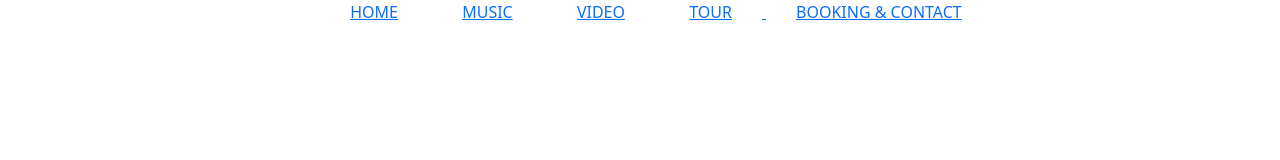
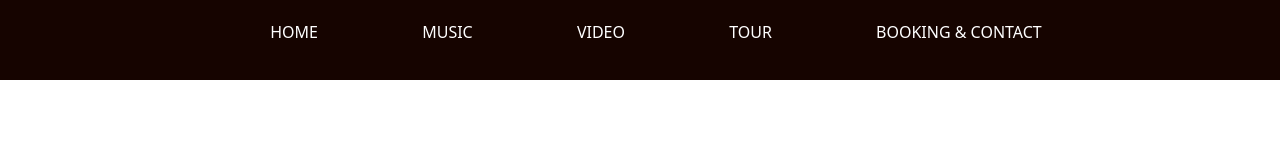
Before and after one commit to pruvost06/Ste-web-audio, a plain HTML site: page index.html in a window 1280 px wide. Drawn offline with nearby package versions, Linux system fonts and the light colour scheme.

Commit message:
navigation style

```diff
--- a/css/css.css
+++ b/css/css.css
@@ -1,3 +1,4 @@
+
 body{
 
 padding: 0;
@@ -5,15 +6,36 @@ margin: 0;
 font-family: 'Roboto', sans-serif;
 }
 .hautpage nav{
-
+  background-color: #160400;
   text-align: center;
+  padding: 20px;
  }
-
- .hautpage nav ul li {
+.hautpage nav ul li {
 list-style: none;
 display: block;
 display: inline;
-margin: 20px;
-padding: 10px;
+margin: 50px;
 
- }
+}
+
+nav a{
+text-decoration: none;
+color: white;
+}
+
+
+a:hover{
+ background: white;
+padding: 15px;
+
+}
+
+.a:active{
+background: orange;
+padding: 15px;
+
+}
+
+
+
+/*-----------haut--page------------*/
--- a/index.html
+++ b/index.html
@@ -18,7 +18,7 @@
 
 <nav>
 <ul>
-<a href=""><li>HOME</li></a>
+<a href="" class="a"><li>HOME</li></a>
 <a href=""><li>MUSIC</li></a>
 <a href=""><li>VIDEO</li></a>
 <a href=""><li>TOUR</li> </a>
```
